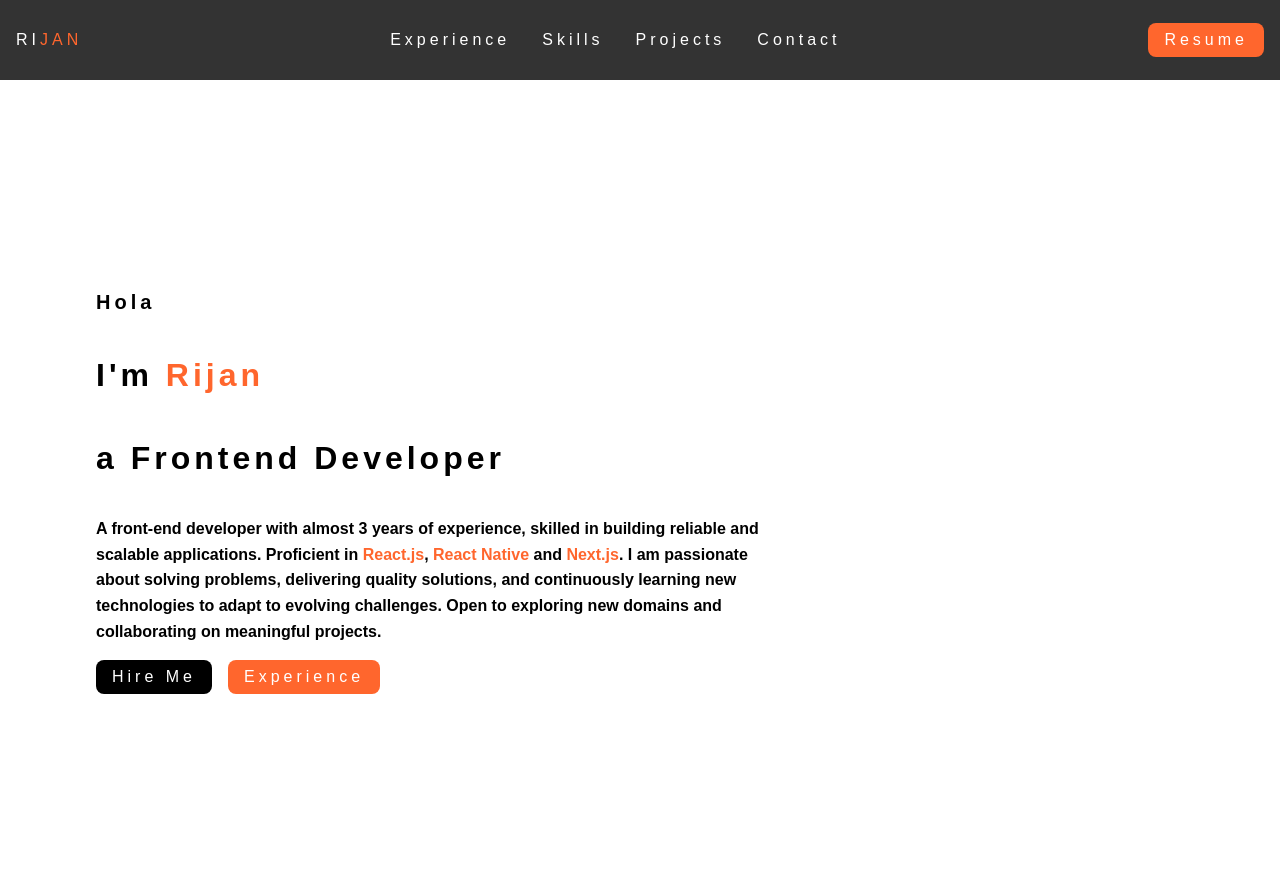
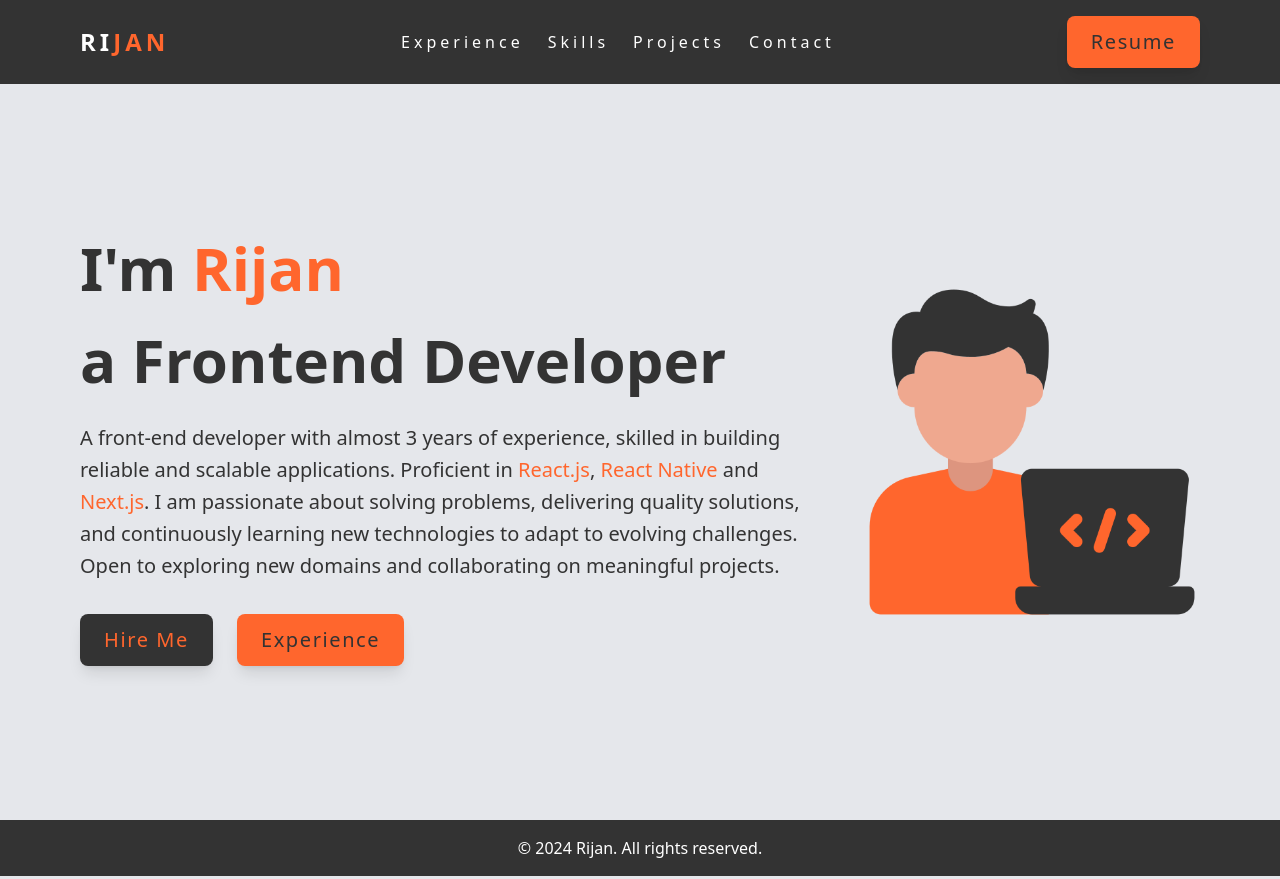
Before and after one commit to rijan08/portfolio, a plain HTML site: page index.html in a window 1280 px wide. Shown: the top 879 px of the page. Drawn offline with nearby package versions, Linux system fonts and the light colour scheme.

Commit message:
styling changes

```diff
--- a/index.html
+++ b/index.html
@@ -3,78 +3,144 @@
   <head>
     <meta charset="UTF-8" />
     <meta name="viewport" content="width=device-width, initial-scale=1.0" />
-    <title>My Portfolio</title>
+    <title>Rijan</title>
     <link rel="icon" href="favicon.png" type="image/png" />
     <link rel="stylesheet" href="style.css" />
+    <script src="https://cdn.tailwindcss.com"></script>
+    <script>
+      // Tailwind Configuration for Custom Colors
+      tailwind.config = {
+        theme: {
+          extend: {
+            colors: {
+              primary: "#ff662d", // Replace with your custom primary color
+              secondary: "#333", // Replace with your custom secondary color
+              accent: "#10B981", // Replace with your custom accent color
+              background: "#F3F4F6", // Replace with your custom background color
+              text: "#333", // Replace with your custom text color
+            },
+          },
+        },
+      };
+    </script>
   </head>
-  <body>
+  <body class="bg-gray-200">
     <!-- Header or Navbar -->
-    <header>
-      <nav class="navbar">
-        <p class="heading-text text-white">
+    <header class="bg-secondary">
+      <nav
+        class="container mx-auto flex justify-between items-center py-4 px-20 navbar min-h-[8vh]"
+      >
+        <h1 class="text-2xl font-bold text-white tracking-[0.25rem]">
           RI<span class="text-primary">JAN</span>
-        </p>
-        <div class="navbar-content heading-text">
-          <a href="#experience">Experience</a>
-          <a href="#skills">Skills</a>
-          <a href="#projects">Projects</a>
-          <a href="#contact">Contact</a>
-        </div>
-        <button class="btn heading-text">Resume</button>
+        </h1>
+        <ul class="flex space-x-6">
+          <li>
+            <a href="#experience" class="nav-link tracking-[0.25rem]"
+              >Experience</a
+            >
+          </li>
+          <li>
+            <a href="#skills" class="nav-link tracking-[0.25rem]">Skills</a>
+          </li>
+          <li>
+            <a href="#projects" class="nav-link tracking-[0.25rem]">Projects</a>
+          </li>
+          <li>
+            <a href="#contact" class="nav-link tracking-[0.25rem]">Contact</a>
+          </li>
+        </ul>
+        <button
+          id="backToTop"
+          class="bg-primary py-3 px-6 rounded-lg shadow-lg text-secondary text-xl tracking-[0.1rem] font-medium"
+        >
+          Resume
+        </button>
       </nav>
     </header>
-
+    <main>
       <!-- Home Section -->
-    <section id="intro" class="section">
-      <div class="">
-        <div class="intro-content">
-          <div>
-            <p class="bold heading-text content-sub-header">Hola</p>
-            <p class="bold heading-text content-header">
+      <section
+        id="home"
+        class="min-h-[92vh] container mx-auto flex space-x-6 justify-between py-4 px-20 navbar text-secondary"
+      >
+        <div class="w-[65%] flex flex-col justify-center space-y-8">
+          <div class="flex flex-col space-y-8">
+            <p class="text-6xl font-bold">
               I'm <span class="text-primary">Rijan</span>
             </p>
-            <p class="bold heading-text content-header">a Frontend Developer</p>
+            <p class="text-6xl font-bold">a Frontend Developer</p>
           </div>
-          <p class="content-text">
+          <p class="text-xl leading-[2rem]">
             A front-end developer with almost 3 years of experience, skilled in
             building reliable and scalable applications. Proficient in
-            <span class="text-primary">React.js</span>,
-            <span class="text-primary">React Native</span> and
-            <span class="text-primary">Next.js</span>. I am passionate about
-            solving problems, delivering quality solutions, and continuously
-            learning new technologies to adapt to evolving challenges. Open to
-            exploring new domains and collaborating on meaningful projects.
+            <span class="text-primary font-medium">React.js</span>,
+            <span class="text-primary font-medium">React Native</span> and
+            <span class="text-primary font-medium">Next.js</span>. I am
+            passionate about solving problems, delivering quality solutions, and
+            continuously learning new technologies to adapt to evolving
+            challenges. Open to exploring new domains and collaborating on
+            meaningful projects.
           </p>
-          <div class="btn-group">
-            <button class="btn-secondary heading-text">Hire Me</button>
-            <button class="btn heading-text">Experience</button>
+          <div class="flex items-center space-x-6">
+            <button
+              class="bg-secondary py-3 px-6 rounded-lg shadow-lg text-primary text-xl tracking-[0.1rem] font-medium"
+            >
+              Hire Me
+            </button>
+            <button
+              class="bg-primary py-3 px-6 rounded-lg shadow-lg text-secondary text-xl tracking-[0.1rem] font-medium"
+            >
+              Experience
+            </button>
           </div>
         </div>
-        <div></div>
+        <div class="w-[30%] flex items-center justify-center">
+          <img src="./developer.png" class="h-auto" />
         </div>
       </section>
 
       <!-- Experience Section -->
-    <section id="experience" class="section">Experience</section>
+      <!-- <section
+        id="experience"
+        class="min-h-screen flex items-center justify-center"
+      >
+        Experience
+      </section> -->
 
       <!-- Skills Section -->
-    <section id="skills" class="section">Skills</section>
+      <!-- <section
+        id="skills"
+        class="min-h-screen flex items-center justify-center"
+      >
+        Skills
+      </section> -->
 
       <!-- Projects Section -->
-    <section id="projects" class="section">Projects</section>
+      <!-- <section
+        id="projects"
+        class="min-h-screen flex items-center justify-center"
+      >
+        Projects
+      </section> -->
 
       <!-- Contact Section -->
-    <section id="contact" class="section contact-content">
-      <p class="sub-heading">Contact <span class="variant-text">Me</span></p>
-      <input placeholder="Email" class="form-fields" />
-      <input placeholder="Mobile No" class="form-fields" />
-      <textarea placeholder="Message" class="form-fields"></textarea>
-      <input type="submit" class="form-fields" />
-    </section>
-
+      <!-- <section
+        id="contact"
+        class="min-h-screen flex items-center justify-center"
+      >
+        <p class="">Contact <span class="">Me</span></p>
+        <input placeholder="Email" class="" />
+        <input placeholder="Mobile No" class="" />
+        <textarea placeholder="Message" class=""></textarea>
+        <input type="submit" class="" />
+      </section> -->
+    </main>
     <!-- Footer Content -->
-    <p class="footer">&copy; 2024 Rijan. All rights reserved.</p>
-
+    <footer class="bg-secondary text-white py-4">
+      <div class="container mx-auto text-center">
+        <p>&copy; 2024 Rijan. All rights reserved.</p>
+      </div>
+    </footer>
     <script src="script.js"></script>
   </body>
 </html>
--- a/style.css
+++ b/style.css
@@ -1,28 +1,4 @@
 /* style.css */
-
-body {
-  font-family: Arial, sans-serif;
-  margin: 0;
-  padding: 0;
-  line-height: 1.6;
-}
-
-.navbar {
-  background: #333;
-  height: 10vh;
-  display: flex;
-  flex-direction: row;
-  align-items: center;
-  justify-content: space-between;
-  padding: 0 1rem;
-}
-
-.navbar-content {
-  display: flex;
-  flex-direction: row;
-  align-items: center;
-  gap: 2rem;
-}
 
 .navbar a {
   color: white;
@@ -37,90 +13,3 @@ body {
   text-decoration: underline;
   text-underline-offset: 0.25rem;
 }
-
-.section {
-  height: 100vh;
-  display: flex;
-  align-items: center;
-  justify-content: center;
-  background: #fff;
-  border-bottom: 1px solid #333;
-  padding: 0 4rem;
-}
-
-/* New */
-.btn {
-  background: #ff662d;
-  color: #fff;
-  border: 0;
-  padding: 0.5rem 1rem;
-  border-radius: 0.5rem;
-}
-
-.btn-secondary {
-  background: #000;
-  color: #fff;
-  border: 0;
-  padding: 0.5rem 1rem;
-  border-radius: 0.5rem;
-}
-
-.btn-group {
-  display: flex;
-  flex-direction: row;
-  align-items: center;
-  gap: 1rem;
-}
-
-.heading-text {
-  font-size: 1rem;
-  letter-spacing: 0.25rem;
-}
-
-.text-primary {
-  color: #ff662d;
-}
-
-.text-secondary {
-  color: #333;
-}
-
-.text-white {
-  color: #fff;
-}
-
-.text-black {
-  color: #000;
-}
-
-.footer {
-  background: #ff662d;
-  padding: 1rem;
-  margin: 0;
-  display: flex;
-  flex-direction: row;
-  align-items: center;
-  justify-content: center;
-}
-
-.bold {
-  font-weight: bold;
-}
-
-.content-header {
-  font-size: 2rem;
-}
-
-.content-sub-header {
-  font-size: 1.25rem;
-}
-
-.content-text {
-  font-size: 1rem;
-  font-weight: 600;
-}
-
-.intro-content {
-  width: 60%;
-  padding: 2rem;
-}
```
Also changed, not shown: developer.png (added). Lines whose indentation alone changed are shown as unchanged.
